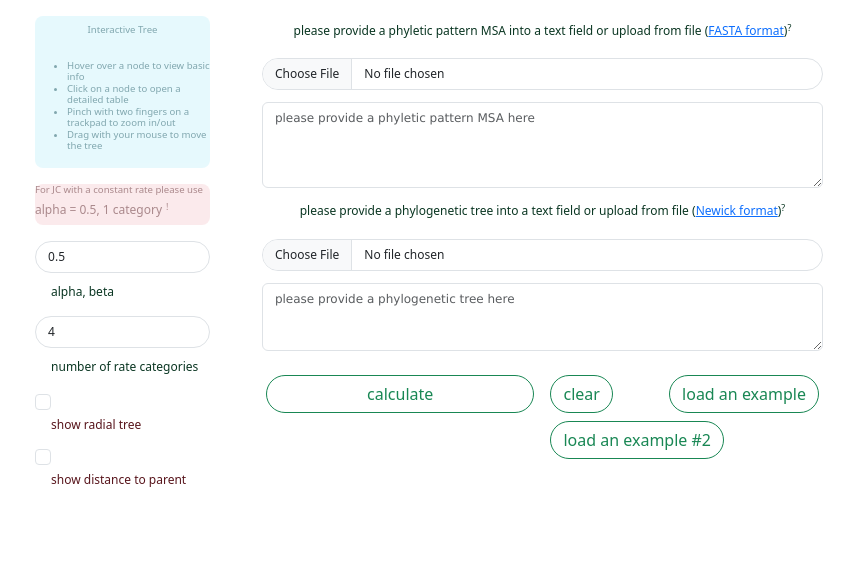
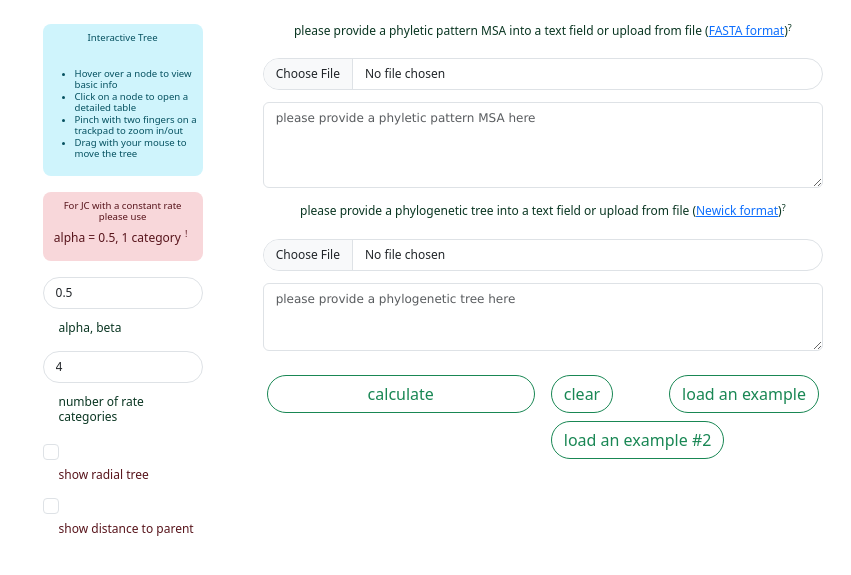
Before and after one commit to junior-iv/gloome, a Flask app: page / in a window 1280 px wide. Shown: the part 92-667 px from the top of the page, without its empty margins (429-1280 px from the left). Run offline with Flask 3, Linux system fonts and the light colour scheme; parts of the project's set-up code (start-up, migrations or seed data) failed here and were passed over.

Commit message:
5.25.25t

```diff
--- a/app/templates/index.html
+++ b/app/templates/index.html
@@ -30,8 +30,8 @@
                 <div id="tooltip" class="text-justify font-verdana"></div>
             </div>
         </div>
-        <div class="d-flex gap-2 flex-column text-end w-15 justify-content-end m-3">
-            <div id="treeHelp" class="d-flex gap-2 flex-column border-info-subtle border-1 opacity-50 bg-info-subtle text-info-emphasis text-start rounded-3 h8">
+        <div class="d-flex gap-2 flex-column text-end w-15 justify-content-end m-3 p-2">
+            <div id="treeHelp" class="d-flex gap-2 flex-column border-info-subtle border-1 text-opacity-75 bg-opacity-50 bg-info-subtle text-info-emphasis text-start rounded-3 h8">
                 <p class="mt-2 text-center">Interactive Tree</p>
                 <ul>
                 <li>Hover over a node to view basic info</li>
@@ -40,7 +40,7 @@
                 <li>Drag with your mouse to move the tree</li>
                 </ul>
             </div>
-            <div id="treeHelp" class="d-flex gap-2 flex-column border-danger-subtle border-1 opacity-50 bg-danger-subtle text-danger-emphasis text-start rounded-3 h8">
+            <div id="treeHelp" class="d-flex gap-2 flex-column border-danger-subtle border-1 text-opacity-75 bg-opacity-50 bg-danger-subtle text-danger-emphasis text-center rounded-3 h8 p-2">
                 For JC with a constant rate please use <br> <span class="h7">alpha = 0.5, 1 category<sup class="mx-1">&excl;</sup></span>
             </div>
 {#            <label for="treeHelp" class="fw-bold h7 text-center text-opacity-75 text-danger mb-3"></label>#}
```
